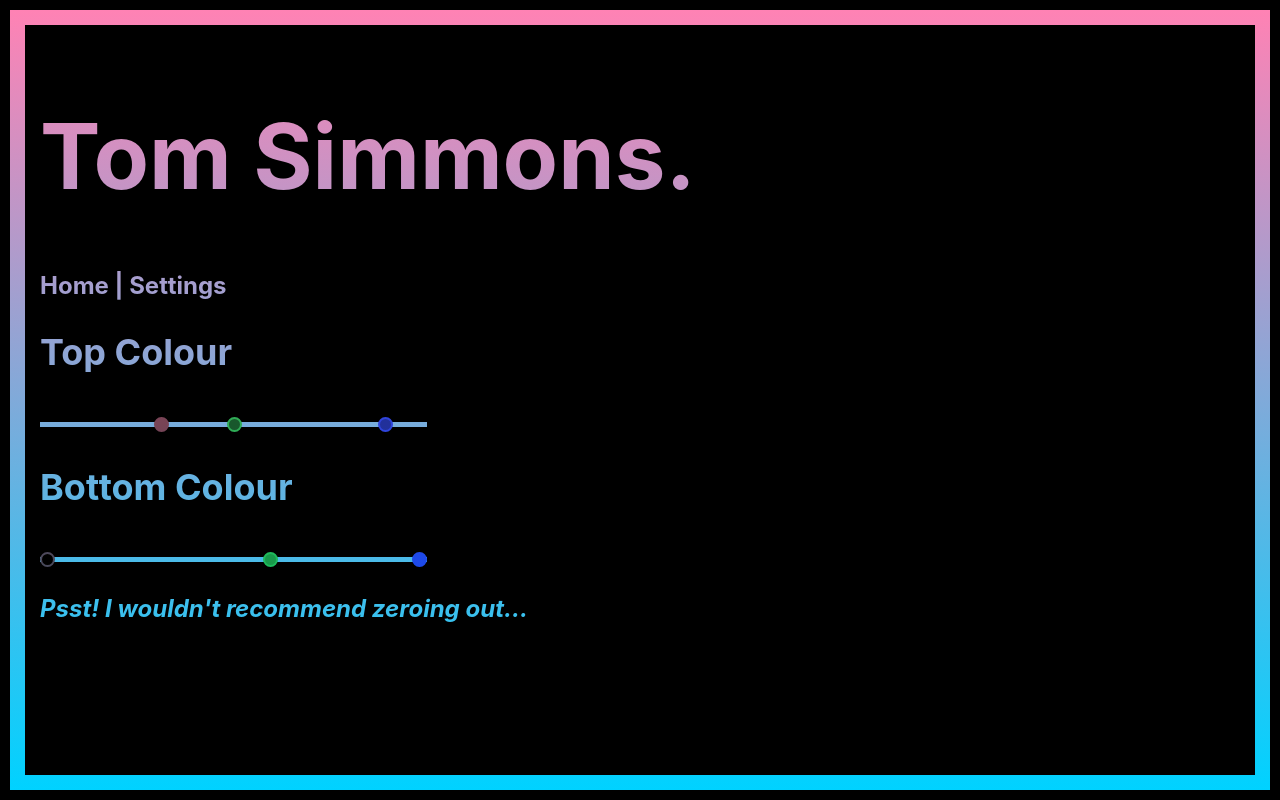
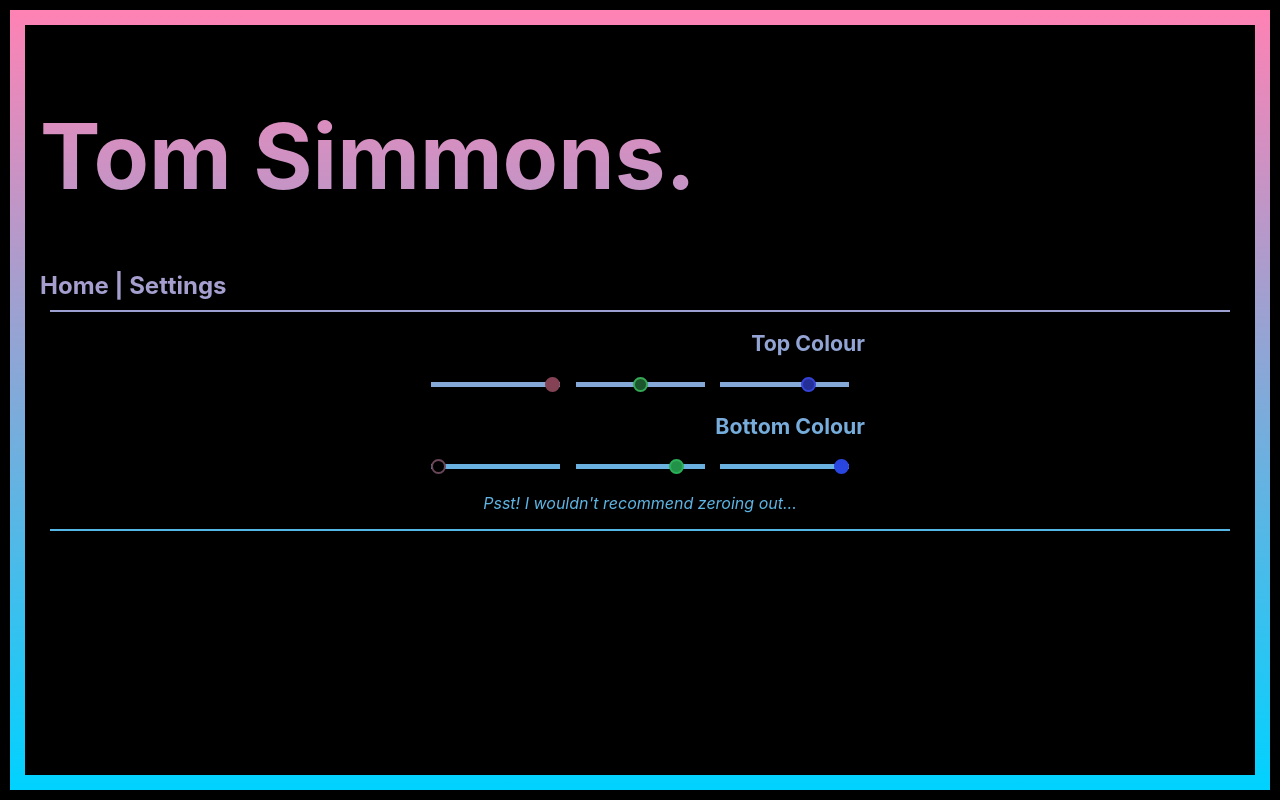
Before and after one commit to tomosim/gradient-fun, a React (Create React App) app: page /settings in a window 1280 px wide. Built offline with nearby package versions, Linux system fonts and the light colour scheme.

Commit message:
styking changes

```diff
--- a/src/App.css
+++ b/src/App.css
@@ -1,38 +1,27 @@
-.App {
-  text-align: center;
+.sliders {
+  display: flex;
+  justify-content: space-evenly;
+  align-items: center;
 }
 
-.App-logo {
-  height: 40vmin;
-  pointer-events: none;
+.sliderWrapper {
+  width: 450px;
+  align-self: center;
 }
 
-@media (prefers-reduced-motion: no-preference) {
-  .App-logo {
-    animation: App-logo-spin infinite 20s linear;
-  }
+.sliderWrapper h2 {
+  font-size: 16pt;
+  text-align: end;
 }
-
-.App-header {
-  background-color: #282c34;
-  min-height: 100vh;
+.settingsWrapper {
+  border-bottom: 2px white solid;
+  border-top: 2px white solid;
   display: flex;
   flex-direction: column;
   align-items: center;
-  justify-content: center;
-  font-size: calc(10px + 2vmin);
-  color: white;
+  margin: 10px;
 }
-
-.App-link {
-  color: #61dafb;
+.settingsWrapper p {
+  font-size: 12pt;
+  font-weight: lighter;
 }
-
-@keyframes App-logo-spin {
-  from {
-    transform: rotate(0deg);
-  }
-  to {
-    transform: rotate(360deg);
-  }
-}
```
